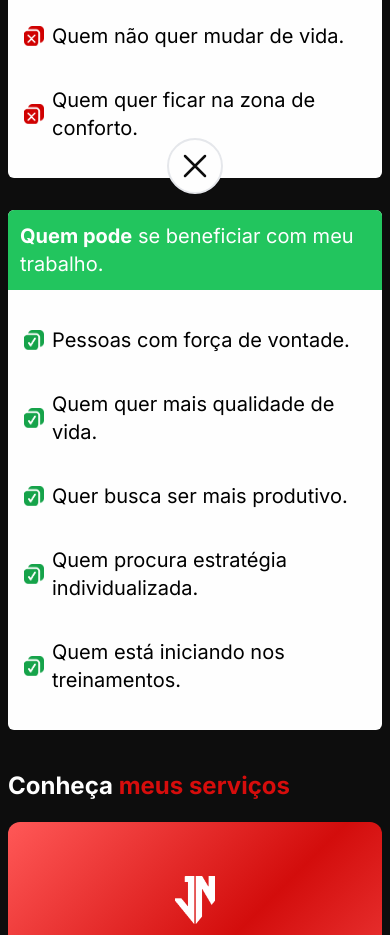
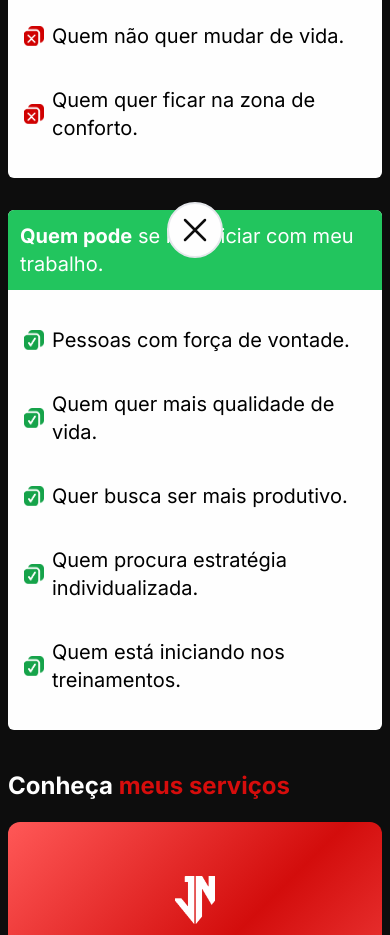
Before and after one commit to leafartech/premium_trainer, a Next.js app: page / in a window 390 px wide. Shown: the part 5320-6255 px from the top of the page. Built offline with nearby package versions, Linux system fonts and the light colour scheme; a web font is replaced by a local one.

Commit message:
Update index.tsx

```diff
--- a/src/components/ComparasionBox/index.tsx
+++ b/src/components/ComparasionBox/index.tsx
@@ -51,7 +51,7 @@ const ComparisionBox = () => {
           </div>
         </div>
       </div>
-      <div className="w-14 h-14 flex justify-center items-center -translate-y-16 rounded-full bg-brandWhite border-2 text-brandWhite absolute md:translate-x-3 md:translate-y-0">
+      <div className="w-14 h-14 flex justify-center items-center -translate-y-18 rounded-full bg-brandWhite border-2 text-brandWhite absolute md:translate-x-3 md:translate-y-0">
         <XMarkIcon className="w-10 h-10 text-brandBlack" />
       </div>
       <div className="max-w-[482px] sm:h-[452px] flex flex-col bg-brandWhite rounded-md overflow-hidden">
```
